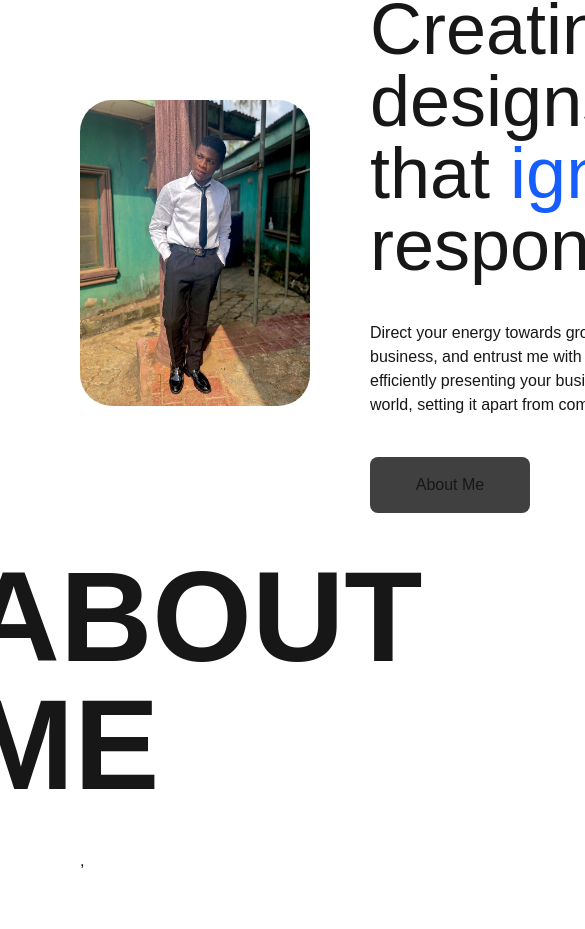
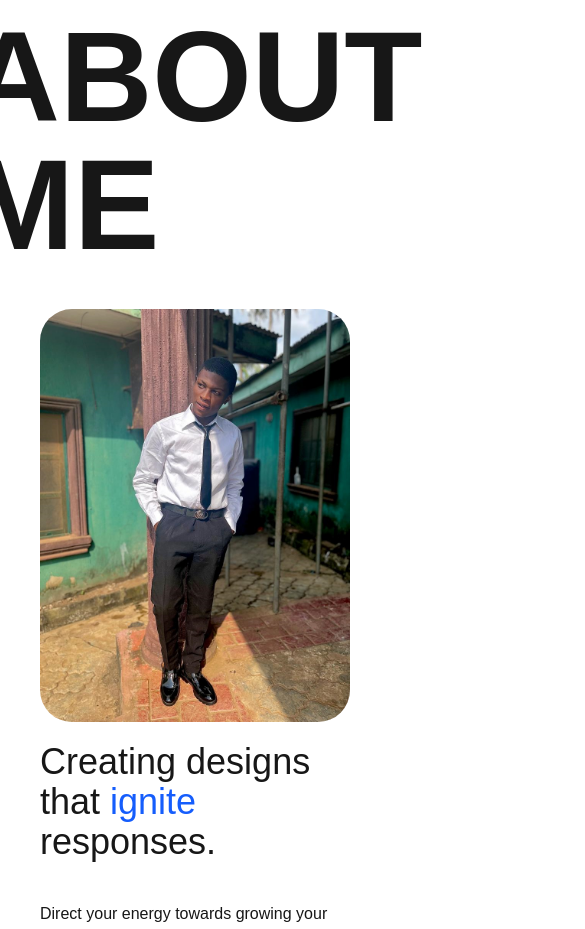
Before and after one commit to Dhn06/mini-porfolio, a Next.js app: page / in a window 390 px wide. Shown: the part 1059-1988 px from the top of the page, 585 px wide, since content can reach past the window. Built offline with nearby package versions, Linux system fonts and the light colour scheme.

Commit message:
feat:add current features

```diff
--- /dev/null
+++ b/src/app/components/About.jsx
@@ -0,0 +1,27 @@
+import Image from 'next/image'
+import React from 'react'
+import SecondButton from './SecondButton'
+
+export default function About() {
+    return (
+        <div>
+            <div className='font-bold flex justify-center text-9xl uppercase m-10 ' id="About">About Me</div>
+
+            <div className='flex flex-col sm:flex-row items-center justify-between gap-x-15'>
+                <Image
+                    src="/1.png"
+                    alt='Mustapha'
+                    height={620}
+                    width={600}
+                    className='rounded-4xl' />
+
+                <div className=' flex flex-col gap-y-10'>
+
+                    <h2 className='text-4xl sm:text-7xl mt-5'>Creating designs that <span className='text-blue-600'>ignite</span>  responses.</h2>
+                    <p className='max-w-lg'>Direct your energy towards growing your business, and entrust me with the task of efficiently presenting your business in the digital world, setting it apart from competitors.</p>
+                    <SecondButton text="About Me" />
+                </div>
+            </div>
+        </div>
+    )
+}
--- a/src/app/components/Footer.jsx
+++ b/src/app/components/Footer.jsx
@@ -5,11 +5,9 @@ import FooterLink from './FooterLink'
 
 export default function Footer({ }) {
     return (
-        <footer className='mx-20'>
-            <div className='flex items-start '>
+        <footer className='px-20 bg-green-400 py-5'>
+            <div className='flex flex-col gap-10 justify-between sm:flex-row  items-start '>
                 <h3>Logo</h3>
-
-                <div className='flex gap-20 ml-80 '>
 
 
                 <ul>
@@ -41,11 +39,11 @@ export default function Footer({ }) {
                     <FooterLink li="Instagram" link="/instagram" />
                     <FooterLink li="LinkedIn" link="/linkedin" />
                 </ul>
-                </div>
+
 
 
             </div>
-            <div className='mb-15'>
+            <div className='mt-15'>
                 <p>&copy;The Mustapha Yahaya. All rights reserved.</p>
             </div>
 
--- a/src/app/components/Header.jsx
+++ b/src/app/components/Header.jsx
@@ -12,7 +12,7 @@ import SecondButton from './SecondButton';
 
 export default function Header({ name }) {
     return (
-        <div className='mx-10'>
+        <div className='px-10 bg-green-400'>
             <h1 className='text-7xl text-center mt-12'>{name}</h1>
             <div className='flex  gap-10 justify-between mt-15 '>
                 <div className='h-1 w-130 bg-sky-700'></div>
@@ -35,42 +35,9 @@ export default function Header({ name }) {
                 <MdKeyboardArrowDown className='-mb-5 text-gray-400' />
             </div>
 
-            <div className='flex items-center justify-between gap-x-15'>
-                <Image
-                    src="/1.png"
-                    alt='Mustapha'
-                    height={620}
-                    width={600}
-                    className='rounded-4xl' />
-
-                <div className=' flex  flex-col gap-y-10'>
-                    <h2 className='text-7xl'>Creating designs that <span className='text-blue-600'>ignite</span>  responses.</h2>
-                    <h3>Direct your energy towards growing your business, and entrust me with the task of efficiently presenting your business in the digital world, setting it apart from competitors.</h3>
-                    <SecondButton text="About Me" />
-                </div>
-            </div>
-            <div className='font-bold flex justify-center text-9xl uppercase m-10 ' id="About">About Me</div>,
-
-            <div className='font-bold flex justify-center text-9xl uppercase m-10 ' id="projects">Projects</div>
 
 
-            <div className='text-5xl font-bold '>
-                <p>I provide artistic <span className='text-blue-600'>solutions</span> to </p>
-                <p> meet your business  </p>
-                <p>requirements.</p>
-            </div>
 
-            <div className='flex justify-between my-10 gap-x-10'>
-                <div>
-                    <Image src="/writing.png" alt="note" height={620} width={500} />
-                    <p>My services blend creativity and strategy to bring your vision to life, leaving a lasting impact.</p>
-                </div>
-
-                <div>
-                    <ul>
-                </ul>
-                </div>
-            </div>
         </div>
 
     )
--- a/src/app/components/ProjectCard.jsx
+++ b/src/app/components/ProjectCard.jsx
@@ -15,7 +15,7 @@ export default function ProjectCard({ src, title, desc, cat, type, link }) {
                 <p>{cat}</p>
                 <p>{type}</p>
                 <Link href={link} className='inline-block bg-blue-500 text-white px-4 py-2 rounded-md'>
-                    <button>live link</button>
+                    <button>other projects</button>
                 </Link>
             </div>
 
--- /dev/null
+++ b/src/app/components/Services.jsx
@@ -0,0 +1,22 @@
+import React from 'react'
+import Image from 'next/image'
+
+
+export default function Services() {
+    return (
+        <div>
+            <div className='text-5xl font-bold '>
+                <p>I provide artistic <span className='text-blue-600'>solutions</span> to </p>
+                <p> meet your business  </p>
+                <p>requirements.</p>
+            </div>
+
+            <div className='flex justify-between my-10 gap-x-10'>
+                <div>
+                    <Image src="/writing.png" alt="note" height={620} width={500} />
+                    <p>My services blend creativity and strategy to bring your vision to life, leaving a lasting impact.</p>
+                </div>
+            </div>
+        </div>
+    )
+}
--- a/src/app/layout.jsx
+++ b/src/app/layout.jsx
@@ -24,12 +24,12 @@ export default function RootLayout({ children }) {
       <body
         className={`${geistSans.variable} ${geistMono.variable} antialiased`}
       >
-        <Navbar/>
+        <Navbar />
         <div className="min-h-screen p-10
         ">
-        {children}
+          {children}
         </div>
-         <Footer/>
+        <Footer />
       </body>
     </html>
   );
--- a/src/app/page.jsx
+++ b/src/app/page.jsx
@@ -1,11 +1,15 @@
 import Image from "next/image";
 import Header from "./components/Header";
 import AllProjects from "./components/AllProjects";
+import About from "./components/About";
+import Services from "./components/Services";
 
 export default function Home() {
   return (
    <div>
     <Header name= "Mustapha Yahaya"/>
+    <About />
+    <Services />
     <AllProjects />
    </div>
   );
```
Also changed, not shown: public/images/quiz app.png (added). Lines whose indentation alone changed are shown as unchanged.
